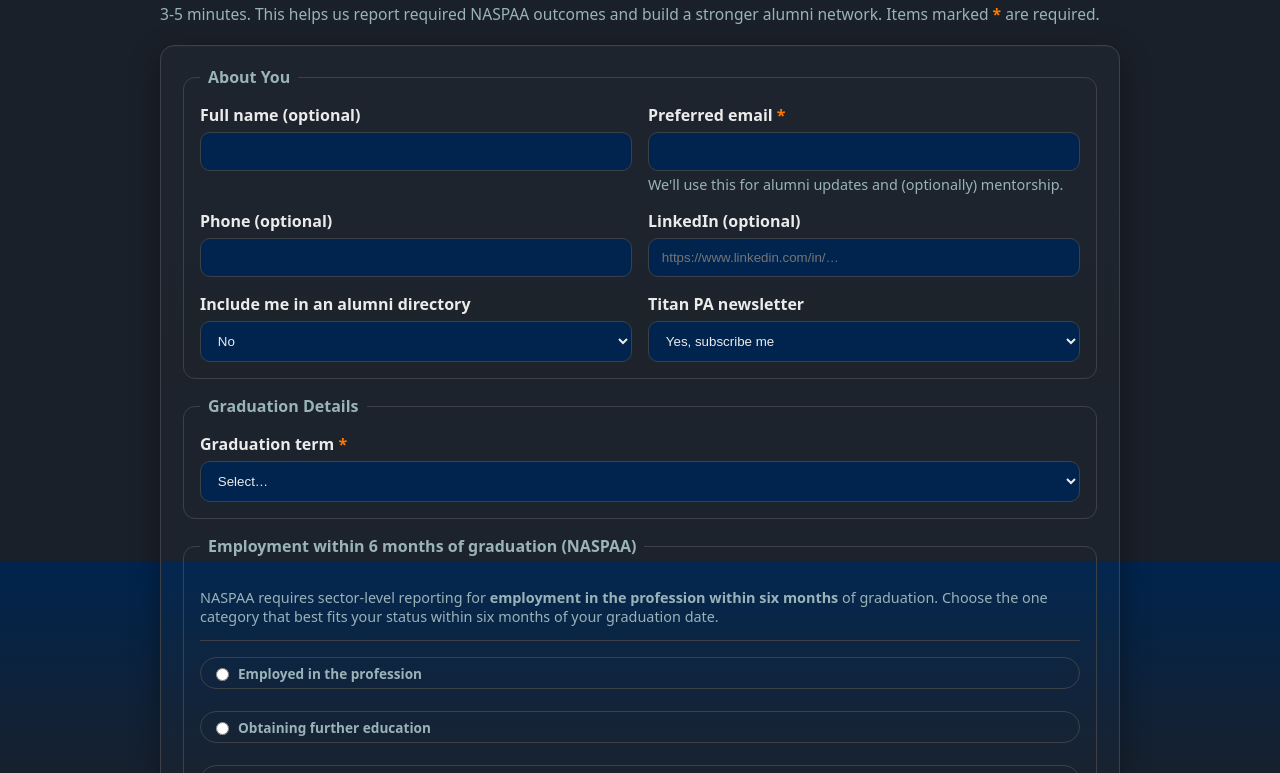
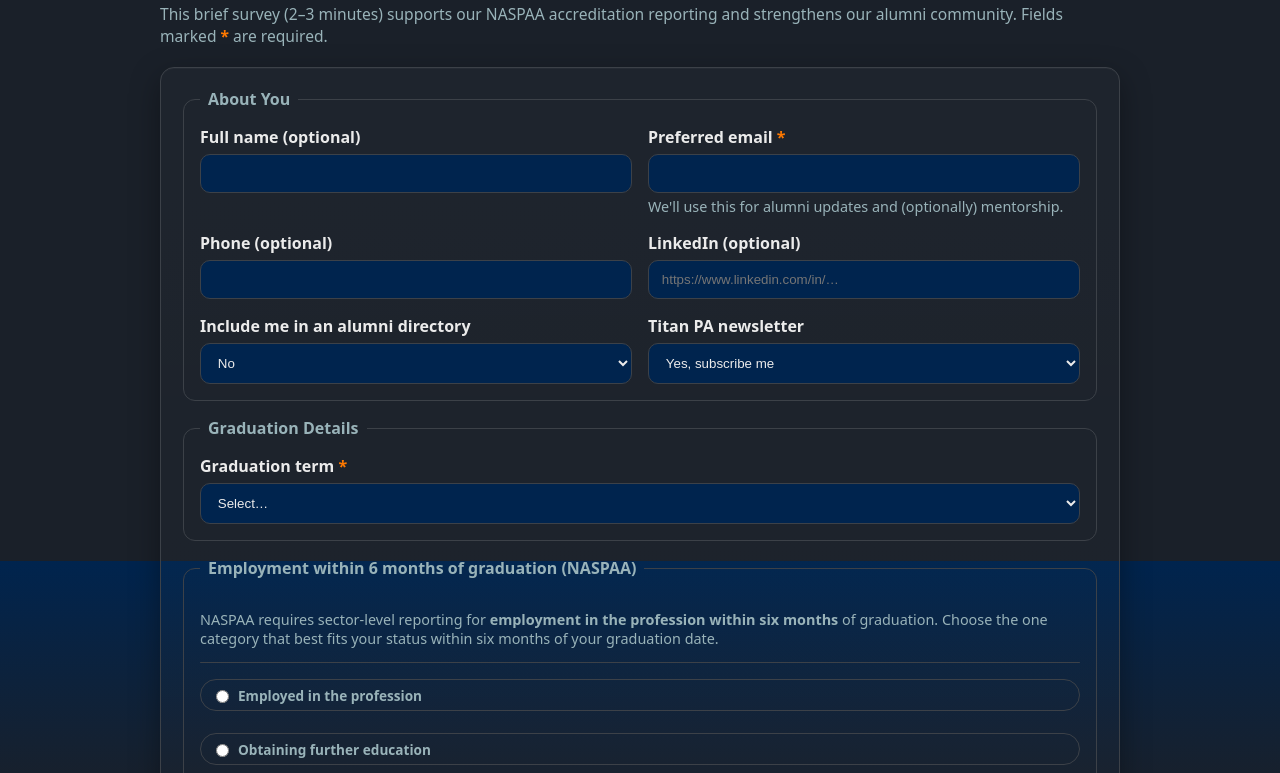
Before and after one commit to CSUF-MPA/alumni-placement-survey, a website: page index.html in a window 1280 px wide. Shown: the part 239-1012 px from the top of the page. Drawn offline with Linux system fonts and the light colour scheme.

Commit message:
survey time estimate

```diff
--- a/index.html
+++ b/index.html
@@ -15,7 +15,7 @@
     <header>
       <h1>CSUF MPA Alumni</h1>
       <h2>Placement & Engagement Survey</h2>
-      <p class="sub">3-5 minutes. This helps us report required NASPAA outcomes and build a stronger alumni network. Items marked <span class="req" aria-hidden="true">*</span> are required.</p>
+      <p class="sub">This brief survey (2–3 minutes) supports our NASPAA accreditation reporting and strengthens our alumni community. Fields marked <span class="req" aria-hidden="true">*</span> are required.</p>
     </header>
 
     <!--
```
